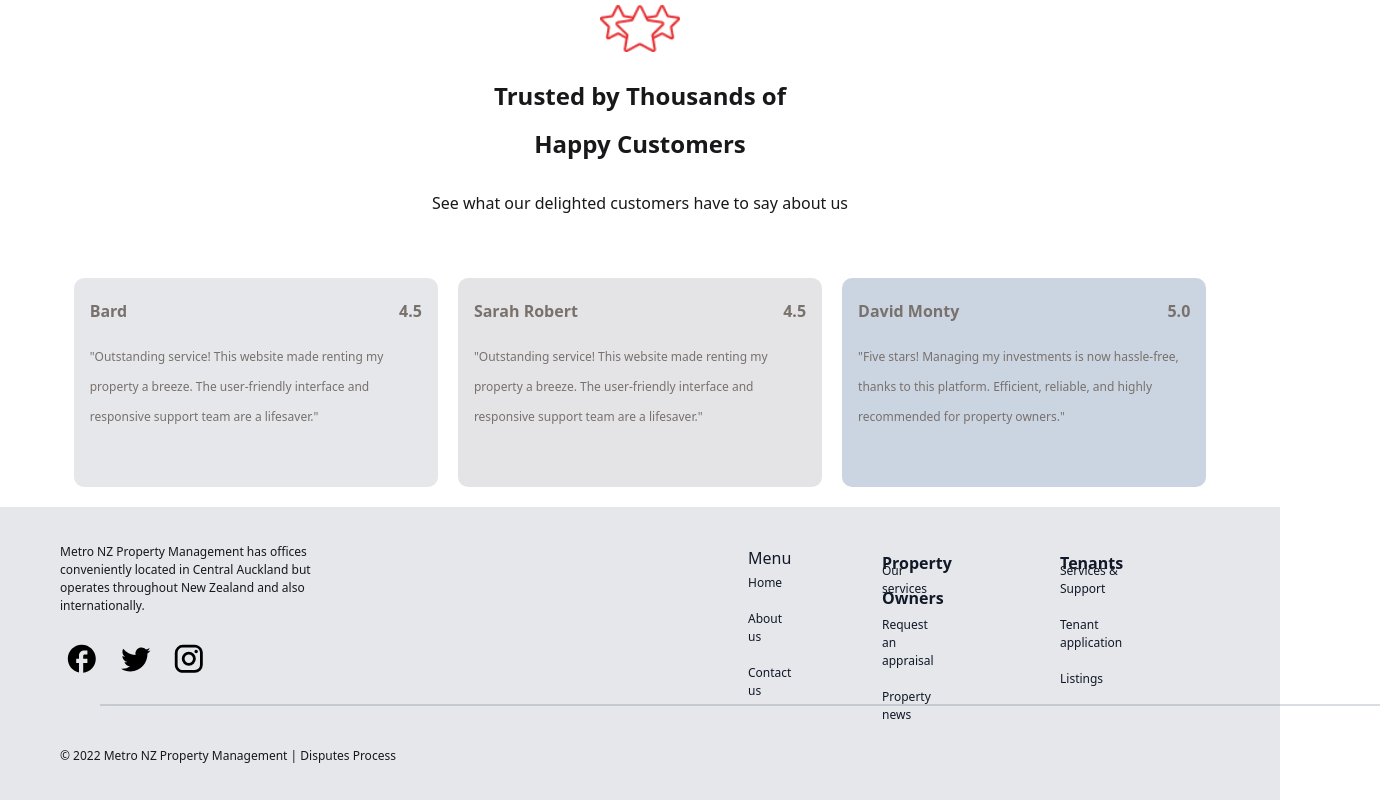
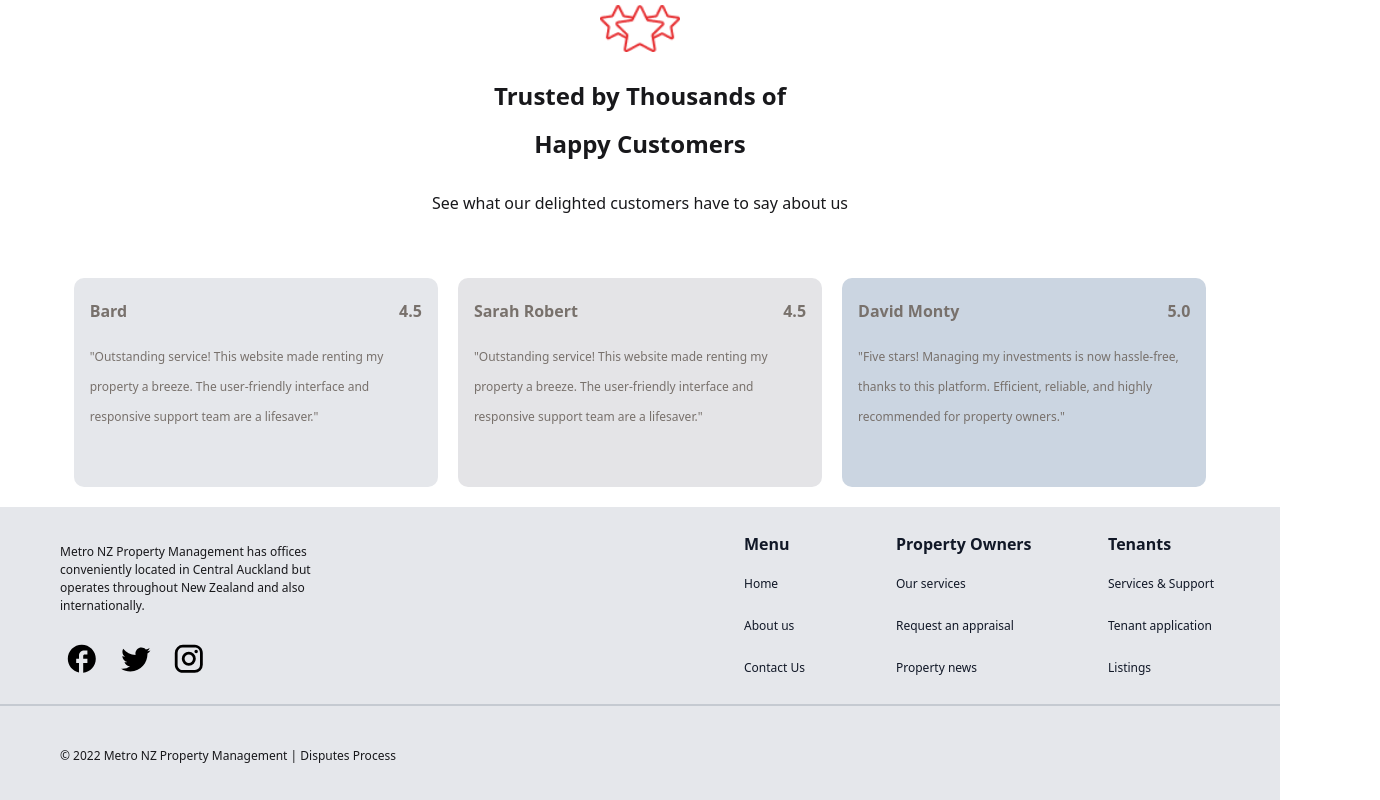
Before and after one commit to HelenaMission/Mission5-Kelsie-Helena, a React (Create React App) app in the folder M5-frontend/: page / in a window 1280 px wide. Shown: the part 1689-2489 px from the top of the page, 1380 px wide, since content can reach past the window. Built offline with nearby package versions, Linux system fonts and the light colour scheme; no server answers.

Commit message:
Navbar and footer complete

```diff
--- a/M5-frontend/src/components/kelsieComponents/homePage/Footer.jsx
+++ b/M5-frontend/src/components/kelsieComponents/homePage/Footer.jsx
@@ -1,78 +1,115 @@
 import FacebookRoundedIcon from "@mui/icons-material/FacebookRounded";
 import InstagramIcon from "@mui/icons-material/Instagram";
 import TwitterIcon from "@mui/icons-material/Twitter";
+import { Link } from "react-router-dom";
 
 const Footer = () => {
   return (
     <div className="bg-gray-200 h-[293px] relative">
-      <div className="absolute left-[60px] top-[231px] text-zinc-900 text-xs font-normal font-['Plus Jakarta Sans'] leading-[35px]">
-        © 2022 Metro NZ Property Management | Disputes Process
-      </div>
-      <div className="absolute left-[1060px] top-[39px]">
-        <div className="absolute left-0 top-[16px] text-gray-900 text-xs font-normal font-['Plus Jakarta Sans'] leading-[18px]">
-          Services & Support
-          <br />
-          <br />
-          Tenant application
-          <br />
-          <br />
-          Listings
-        </div>
-        <div className="absolute left-0 top-0 text-gray-900 text-base font-bold font-['Plus Jakarta Sans'] leading-[35px]">
-          Tenants
-        </div>
-      </div>
-      <div className="absolute left-[882px] top-[39px]">
-        <div className="absolute left-0 top-[16px] text-gray-900 text-xs font-normal font-['Plus Jakarta Sans'] leading-[18px]">
-          Our services
-          <br />
-          <br />
-          Request an appraisal
-          <br />
-          <br />
-          Property news
-        </div>
-        <div className="absolute left-0 top-0 text-gray-900 text-base font-bold font-['Plus Jakarta Sans'] leading-[35px]">
-          Property Owners
-        </div>
-      </div>
-      <div className="absolute left-[748px] top-[39px]">
-        <div className="absolute left-0 top-[28px] text-gray-900 text-xs font-normal font-['Plus Jakarta Sans'] leading-[18px]">
-          Home
-          <br />
-          <br />
-          About us
-          <br />
-          <br />
-          Contact us
-        </div>
-        <div className="absolute left-0 top-0 text-gray-900 text-base font-normal font-['Plus Jakarta Sans'] leading-normal">
-          Menu
-        </div>
-      </div>
-      <div
-        className="absolute left-[1380px] top-[199px] -rotate-180 border border-slate-600 border-opacity-20 origin-top-left"
-        style={{ width: "100vw", height: "0px" }}
-      ></div>
-      <div className="absolute left-[60px] top-[-0.14px]" />
+      {/* Left content */}
       <div className="absolute left-[60px] top-[36px] w-[270px] text-zinc-900 text-xs font-normal font-['Plus Jakarta Sans'] leading-normal">
         Metro NZ Property Management has offices conveniently located in Central
         Auckland but operates throughout New Zealand and also internationally.
       </div>
       <div className="absolute left-[65px] top-[135px]">
+        <a
+          href="https://www.facebook.com/MetroNZ/"
+          target="_blank"
+          rel="noopener noreferrer"
+        >
           <FacebookRoundedIcon
             style={{ width: "33.60px", height: "33.60px", color: "#000" }}
           />
+        </a>
       </div>
       <div className="absolute left-[118.60px] top-[135px]">
+        <a
+          href="https://twitter.com/MetroNz_"
+          target="_blank"
+          rel="noopener noreferrer"
+        >
           <TwitterIcon
             style={{ width: "33.60px", height: "33.60px", color: "#000" }}
           />
+        </a>
       </div>
+
       <div className="absolute left-[172.20px] top-[135px]">
+        <a
+          href="https://www.instagram.com/metronzproperty/?hl=en"
+          target="_blank"
+          rel="noopener noreferrer"
+        >
           <InstagramIcon
             style={{ width: "33.60px", height: "33.60px", color: "#000" }}
-        />
+          />{" "}
+        </a>
+      </div>
+      <div
+        className="absolute left-[100%] top-[199px] -rotate-180 border border-slate-600 border-opacity-20 origin-top-left"
+        style={{ width: "100%", height: "0px" }}
+      ></div>
+      <div className="absolute left-[60px] top-[231px] text-zinc-900 text-xs font-normal font-['Plus Jakarta Sans'] leading-[35px]">
+        © 2022 Metro NZ Property Management | Disputes Process
+      </div>
+      {/* Right content */}
+      <div className="absolute right-[20px] top-0 flex flex-row">
+        {/* Menu */}
+        <div className="w-[152px]">
+          <div className="h-8 text-gray-900 text-base font-bold font-['Plus Jakarta Sans'] leading-[35px] mb-1 mt-5">
+            Menu
+          </div>
+          <div className="h-[188px]">
+            <span
+              className="text-gray-900 text-xs font-normal font-['Plus Jakarta Sans'] leading-[18px] cursor-pointer"
+              style={{ lineHeight: "3.5" }}
+            >
+              Home
+              <br />
+              About us
+              <br />
+              Contact Us
+            </span>
+          </div>
+        </div>
+
+        {/* Property Owners */}
+        <div className="w-[152px] mr-7">
+          <div className="h-8 text-gray-900 text-base font-bold font-['Plus Jakarta Sans'] leading-[35px] mb-1 mt-5">
+            Property Owners
+          </div>
+          <div className="h-[188px]">
+            <span
+              className="text-gray-900 text-xs font-normal font-['Plus Jakarta Sans'] leading-[18px] cursor-pointer"
+              style={{ lineHeight: "3.5" }}
+            >
+              Our services
+              <br />
+              Request an appraisal
+              <br />
+              Property news
+            </span>
+          </div>
+        </div>
+
+        {/* Tenants */}
+        <div className="w-[152px] ml-8">
+          <div className="h-8 text-gray-900 text-base font-bold font-['Plus Jakarta Sans'] leading-[35px] mb-1 mt-5">
+            Tenants
+          </div>
+          <div className="h-[188px]">
+            <span
+              className="text-gray-900 text-xs font-normal font-['Plus Jakarta Sans'] leading-[18px] cursor-pointer"
+              style={{ lineHeight: "3.5" }}
+            >
+              Services & Support
+              <br />
+              Tenant application
+              <br />
+              <Link to="/listings">Listings</Link>
+            </span>
+          </div>
+        </div>
       </div>
     </div>
   );
--- a/M5-frontend/src/components/kelsieComponents/homePage/NavBar.jsx
+++ b/M5-frontend/src/components/kelsieComponents/homePage/NavBar.jsx
@@ -1,4 +1,4 @@
-import React, { useState } from "react";
+import { useState } from "react";
 import { Link } from "react-router-dom";
 import logo from "../../../images/homePage/metroLogo.png";
 
```
Lines whose indentation alone changed are shown as unchanged.
